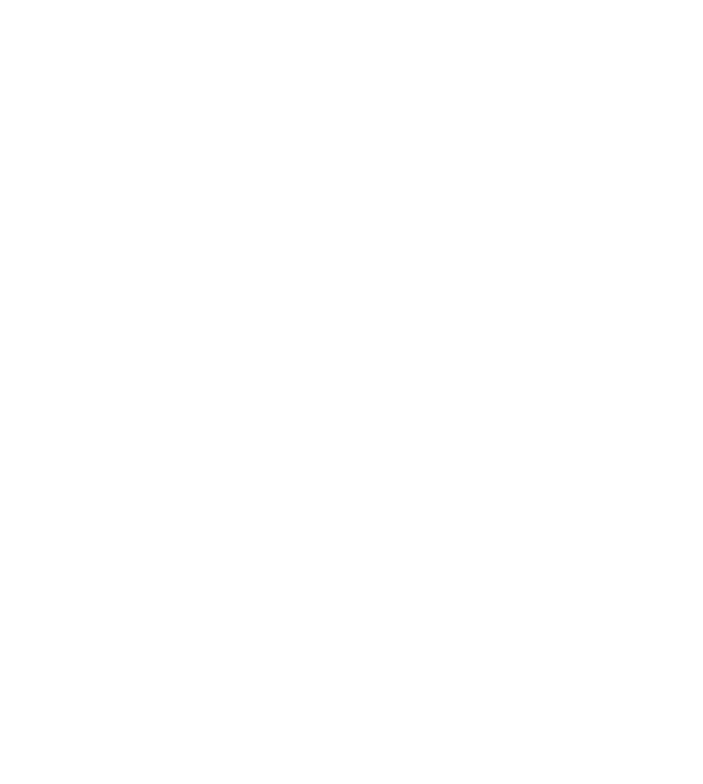
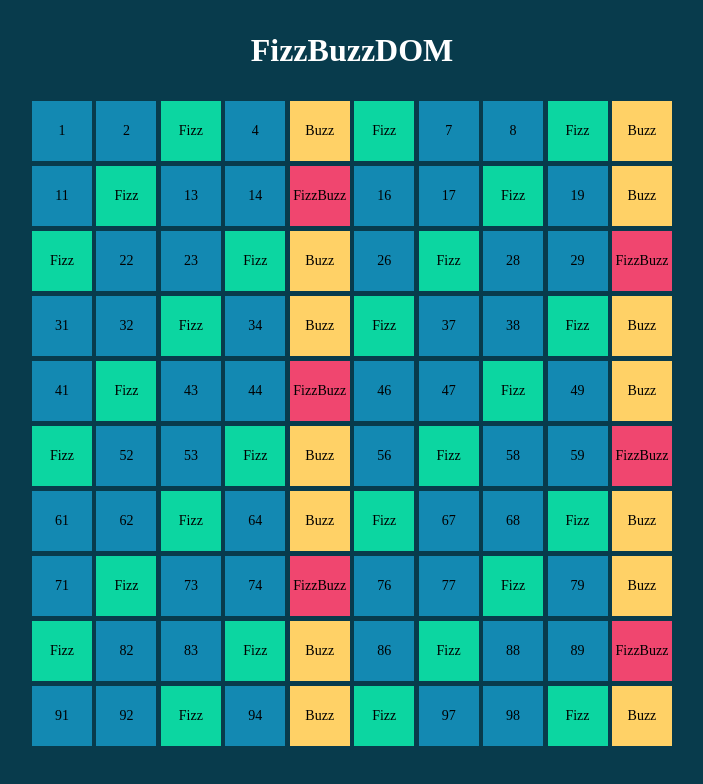
Before and after one commit to dunzolo/js-fizzbuzz, a plain HTML site: page index.html in a window 1280 px wide. Shown: the whole page, without its empty margins (288-991 px from the left). Drawn offline with Linux system fonts and the light colour scheme.

Commit message:
bonus done

```diff
--- a/css/style.css
+++ b/css/style.css
@@ -0,0 +1,46 @@
+*{
+    padding: 0;
+    margin: 0;
+    box-sizing: border-box;
+}
+
+body{
+    background-color: #083B4C;
+}
+
+h1{
+    text-align: center;
+    margin: 2rem;
+    color: white;
+}
+
+.container{
+    margin: 0 auto;
+    display: flex;
+    flex-wrap: wrap;
+    justify-content: space-between;
+    max-width: 640px;
+    font-size: 14px;
+}
+
+.square{
+    height: 60px;
+    width: 60px;
+    display: flex;
+    align-items: center;
+    justify-content: center;
+    background-color: #1389B2;
+    margin-bottom: 5px;
+}
+
+.square-red{
+    background-color: #F0466F;
+}
+
+.square-green{
+    background-color: #0CD6A1;
+}
+
+.square-yellow{
+    background-color: #FFD166;
+}
--- a/index.html
+++ b/index.html
@@ -8,6 +8,10 @@
         <title>FizzBuzz</title>
     </head>
     <body>
+        <h1>FizzBuzzDOM</h1>
+        <div class="container">
+
+        </div>
         <script src="./js/script.js"></script>
     </body>
 </html>
--- a/js/script.js
+++ b/js/script.js
@@ -1,18 +1,30 @@
-// 1 - Ciclo FOR con numeri che partono dall'1 fino al 100
+//Variabili
+const container = document.querySelector('.container');
+
+// Ciclo FOR con numeri che partono dall'1 fino al 100
 for(let i=1; i <= 100; i++){
+    //variabile da utilizzare per creare la scacchiera
+    let square;
+
     //numero diviso 3 da resto 0 e se lo stesso numero diviso 5 da resto 0
     if(i%3 == 0 && i%5 == 0){
         console.log('FizzBuzz');
+        square = `<div class="square square-red">FizzBuzz</div>`;
     }
     // numero diviso 3 da resto 0
     else if(i%3 == 0){
         console.log('Fizz');
+        square = `<div class="square square-green">Fizz</div>`;
     }
     // numero diviso 5 da resto 0
     else if(i%5 == 0){
         console.log('Buzz');
+        square = `<div class="square square-yellow">Buzz</div>`;
     }
     else{
         console.log(i);
+        square = `<div class="square">${i}</div>`;
     }
+    // inserisco square con relative classi all'interno del container
+    container.innerHTML += square;
 }
```
Also changed, not shown: readme.txt.
